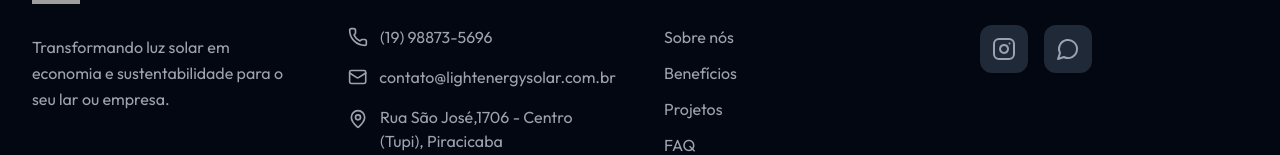
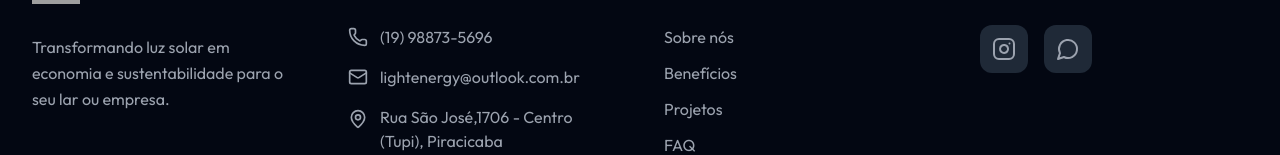
Before and after one commit to joaopedromaiashimada/light-energy-solar, a React (Vite) app in the folder apps/web/: page / in a window 1280 px wide. Shown: the part 5603-5758 px from the top of the page. Built offline with nearby package versions, Linux system fonts and the light colour scheme; grey boxes are pictures that could not be loaded.

Commit message:
corrigindo email cliente

```diff
--- a/apps/web/src/components/Footer.jsx
+++ b/apps/web/src/components/Footer.jsx
@@ -31,9 +31,9 @@ function Footer() {
                 <Phone className="w-5 h-5" />
                 <span>(19) 98873-5696</span>
               </a>
-              <a href="mailto:contato@lightenergysolar.com.br" className="flex items-center gap-3 text-gray-400 hover:text-[#8DBA2F] transition-colors duration-200">
+              <a href="lightenergy@outlook.com.br" className="flex items-center gap-3 text-gray-400 hover:text-[#8DBA2F] transition-colors duration-200">
                 <Mail className="w-5 h-5" />
-                <span>contato@lightenergysolar.com.br</span>
+                <span>lightenergy@outlook.com.br</span>
               </a>
               <div className="flex items-start gap-3 text-gray-400">
                 <MapPin className="w-5 h-5 mt-1 flex-shrink-0" />
```
